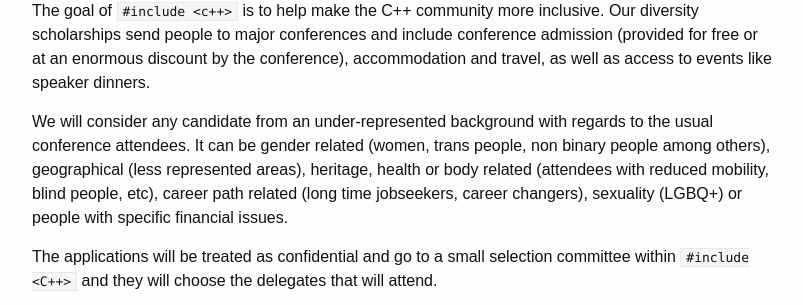
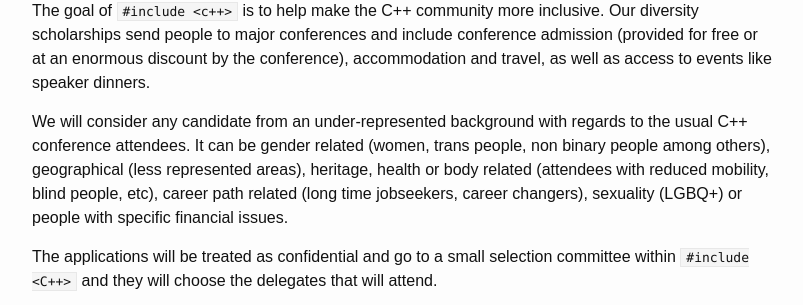
Before and after one commit to include-cpp/include-cpp.github.io, a Jekyll site: the page built from conferences/scholarships.md, in a window 1280 px wide. Shown: the part 354-659 px from the top of the page, without its empty margins (238-1041 px from the left). Built offline with Jekyll 4.4.1, drawn with Linux system fonts in a browser that asks for light colours; our own code applies the rules of GitHub Pages for plain Markdown files.

```diff
--- a/conferences/scholarships.md
+++ b/conferences/scholarships.md
@@ -15,7 +15,7 @@ We are currently fund-raising for [ACCU 2020](https://conference.accu.org):
 
 The goal of `#include <c++>` is to help make the C++ community more inclusive. Our diversity scholarships send people to major conferences and include conference admission (provided for free or at an enormous discount by the conference), accommodation and travel, as well as access to events like speaker dinners.
 
-We will consider any candidate from an under-represented background with regards to the usual conference attendees. It can be gender related (women, trans people, non binary people among others), geographical (less represented areas), heritage, health or body related (attendees with reduced mobility, blind people, etc), career path related (long time jobseekers, career changers), sexuality (LGBQ+) or people with specific financial issues.
+We will consider any candidate from an under-represented background with regards to the usual C++ conference attendees. It can be gender related (women, trans people, non binary people among others), geographical (less represented areas), heritage, health or body related (attendees with reduced mobility, blind people, etc), career path related (long time jobseekers, career changers), sexuality (LGBQ+) or people with specific financial issues.
 
 The applications will be treated as confidential and go to a small selection committee within `#include <C++>` and they will choose the delegates that will attend.
 
```
